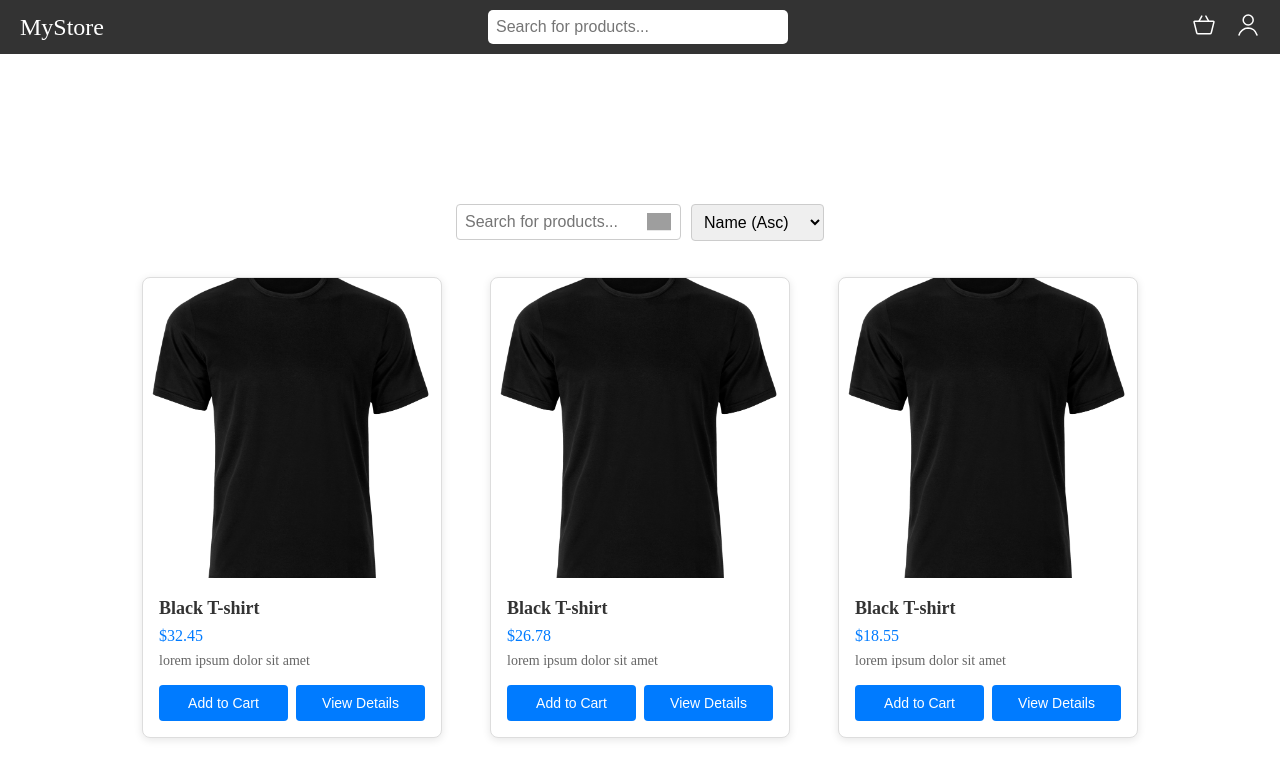
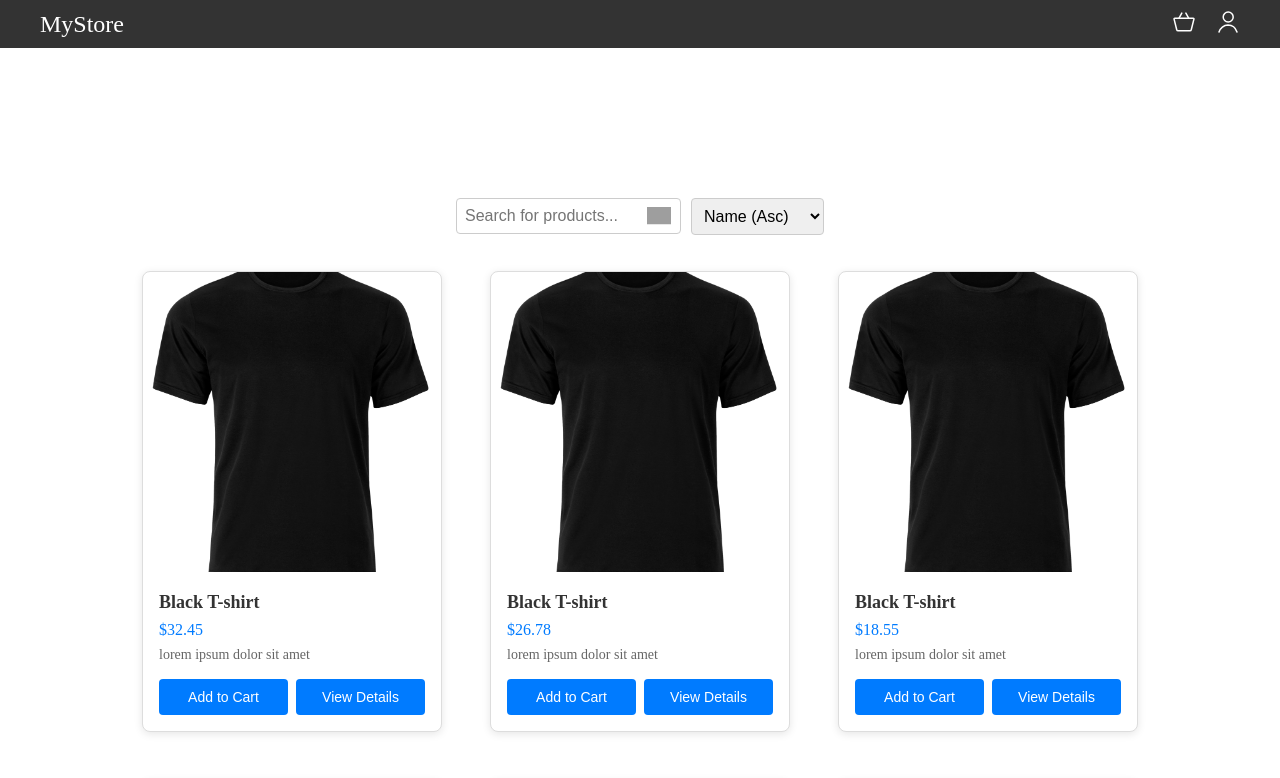
Before and after one commit to kardahim/eCommerce, an Angular app: page / in a window 1280 px wide. Shown: the top 778 px of the page. Built offline with nearby package versions, Linux system fonts and the light colour scheme; grey boxes are pictures that could not be loaded.

Commit message:
remove searchbar (this function is in filters)

```diff
--- a/src/app/features/navigation/navigation.component.html
+++ b/src/app/features/navigation/navigation.component.html
@@ -1,10 +1,6 @@
 <nav class="navbar">
   <div class="navbar__logo">
     <a routerLink="/">MyStore</a>
-  </div>
-
-  <div class="navbar__search">
-    <input type="text" placeholder="Search for products..." />
   </div>
 
   <div class="navbar__icons">
--- a/src/app/features/navigation/navigation.component.scss
+++ b/src/app/features/navigation/navigation.component.scss
@@ -3,7 +3,7 @@
   justify-content: space-between;
   align-items: center;
   background-color: #333;
-  padding: 10px 20px;
+  padding: 10px 40px;
   color: white;
   margin-bottom: 150px;
 }
@@ -18,16 +18,6 @@
     font-size: 24px;
     color: white;
     text-decoration: none;
-  }
-}
-
-.navbar__search {
-  input {
-    padding: 8px;
-    width: 300px;
-    border: none;
-    border-radius: 5px;
-    font-size: 16px;
   }
 }
 
```
